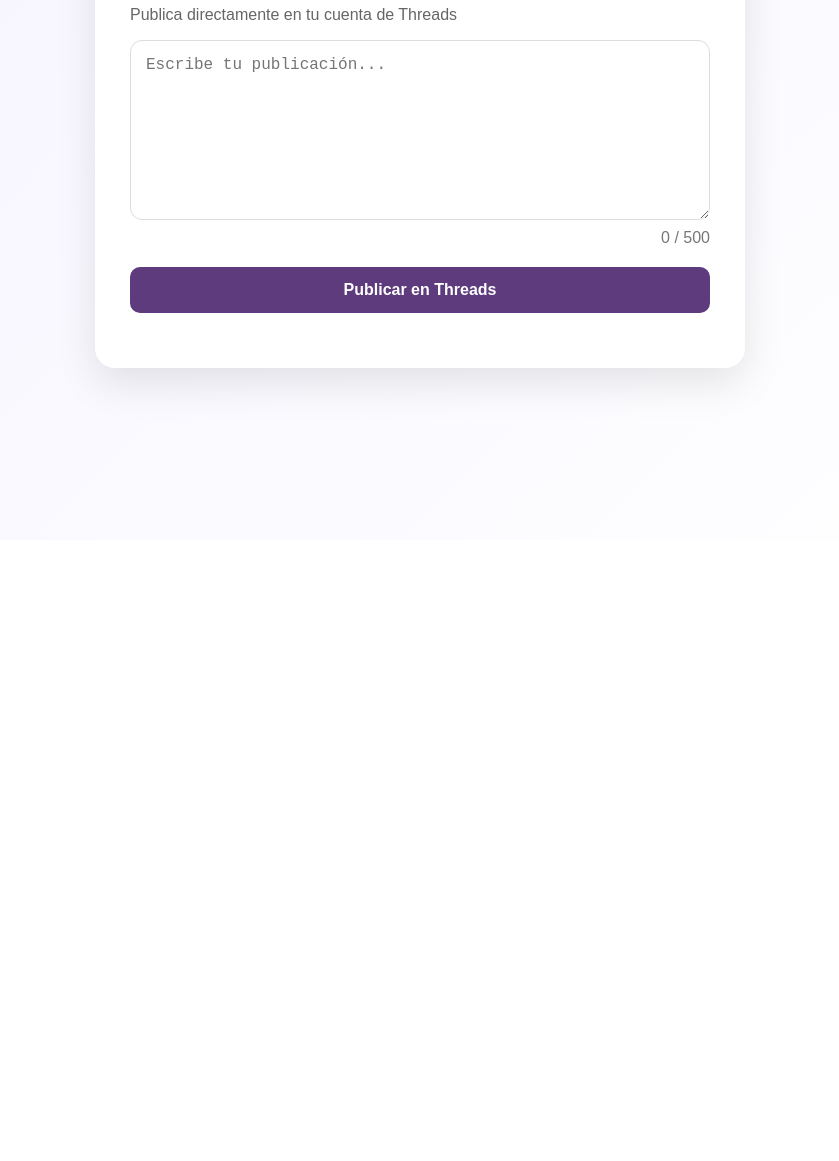
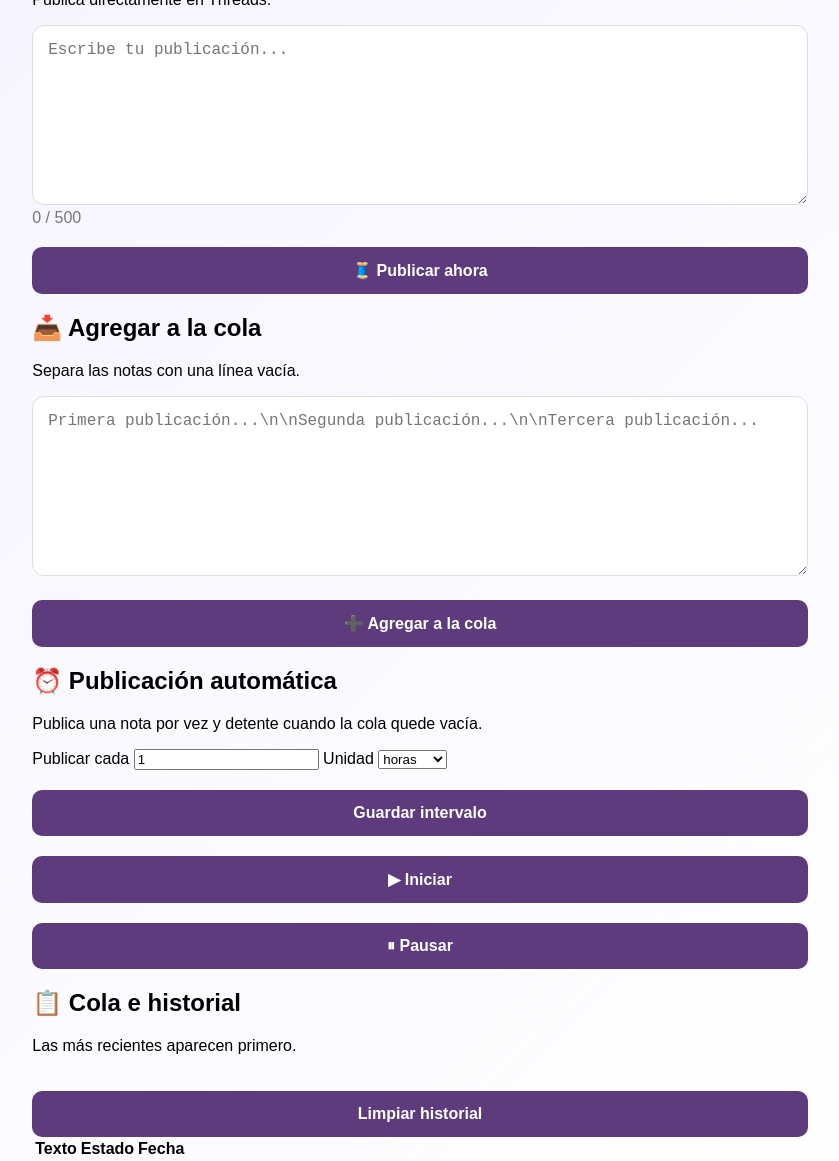
Before and after one commit to BenjayEstudios/threads-ai-publisher, a website: page public/index.html in a window 1280 px wide. Shown: the part 260-1421 px from the top of the page, without its empty margins (220-1059 px from the left). Before the commit the page ends 800 px from the top, so only its background shows below. Drawn offline with Linux system fonts and the light colour scheme.

Commit message:
feat: replace UI with V2 dashboard queue scheduler and history

```diff
--- a/public/index.html
+++ b/public/index.html
@@ -1,50 +1,84 @@
 <!DOCTYPE html>
 <html lang="es">
+<head>
+    <meta charset="UTF-8">
+    <meta name="viewport" content="width=device-width, initial-scale=1.0">
+    <title>Threads AI Publisher</title>
+    <link rel="stylesheet" href="style.css">
+</head>
+<body>
+    <main class="app-shell">
+        <header class="topbar">
+            <div>
+                <h1>🧵 Threads AI Publisher</h1>
+                <p>Publica ahora o deja una cola trabajando automáticamente.</p>
+            </div>
+            <div id="automationBadge" class="badge paused">⏸ Pausado</div>
+        </header>
 
-<head>
+        <section class="stats-grid">
+            <article class="stat-card"><span>Pendientes</span><strong id="pendingCount">0</strong></article>
+            <article class="stat-card"><span>Publicados</span><strong id="publishedCount">0</strong></article>
+            <article class="stat-card"><span>Errores</span><strong id="errorCount">0</strong></article>
+            <article class="stat-card"><span>Próxima publicación</span><strong id="nextPublish">—</strong></article>
+        </section>
 
-    <meta charset="UTF-8">
+        <div class="grid-layout">
+            <section class="panel">
+                <div class="panel-title">
+                    <div><h2>✍️ Publicar ahora</h2><p>Publica directamente en Threads.</p></div>
+                </div>
+                <textarea id="postText" maxlength="500" placeholder="Escribe tu publicación..."></textarea>
+                <div class="row-between"><span class="counter"><span id="counter">0</span> / 500</span></div>
+                <button id="publishButton" class="primary">🧵 Publicar ahora</button>
+                <div id="manualStatus" class="status"></div>
+            </section>
 
-    <meta name="viewport"
-          content="width=device-width, initial-scale=1.0">
-
-    <title>Threads AI Publisher</title>
-
-    <link rel="stylesheet"
-          href="style.css">
-
-</head>
-
-<body>
-
-    <main class="container">
-
-        <h1>🧵 Threads AI Publisher</h1>
-
-        <p class="subtitle">
-            Publica directamente en tu cuenta de Threads
-        </p>
-
-        <textarea
-            id="postText"
-            maxlength="500"
-            placeholder="Escribe tu publicación..."
-        ></textarea>
-
-        <div class="counter">
-            <span id="counter">0</span> / 500
+            <section class="panel">
+                <div class="panel-title">
+                    <div><h2>📥 Agregar a la cola</h2><p>Separa las notas con una línea vacía.</p></div>
+                </div>
+                <textarea id="queueText" maxlength="10000" placeholder="Primera publicación...\n\nSegunda publicación...\n\nTercera publicación..."></textarea>
+                <button id="addQueueButton" class="secondary">➕ Agregar a la cola</button>
+                <div id="queueStatus" class="status"></div>
+            </section>
         </div>
 
-        <button id="publishButton">
-            Publicar en Threads
-        </button>
+        <section class="panel scheduler-panel">
+            <div class="panel-title">
+                <div><h2>⏰ Publicación automática</h2><p>Publica una nota por vez y detente cuando la cola quede vacía.</p></div>
+            </div>
+            <div class="scheduler-controls">
+                <label>Publicar cada
+                    <input id="intervalValue" type="number" min="1" value="1">
+                </label>
+                <label>Unidad
+                    <select id="intervalUnit">
+                        <option value="minutes">minutos</option>
+                        <option value="hours" selected>horas</option>
+                        <option value="days">días</option>
+                    </select>
+                </label>
+                <button id="saveSettingsButton" class="secondary">Guardar intervalo</button>
+                <button id="startButton" class="primary">▶ Iniciar</button>
+                <button id="pauseButton" class="warning">⏸ Pausar</button>
+            </div>
+            <div id="schedulerStatus" class="status"></div>
+        </section>
 
-        <div id="status"></div>
-
+        <section class="panel">
+            <div class="panel-title">
+                <div><h2>📋 Cola e historial</h2><p>Las más recientes aparecen primero.</p></div>
+                <button id="clearHistoryButton" class="danger-outline">Limpiar historial</button>
+            </div>
+            <div class="table-wrap">
+                <table>
+                    <thead><tr><th>Texto</th><th>Estado</th><th>Fecha</th><th></th></tr></thead>
+                    <tbody id="postsTable"></tbody>
+                </table>
+            </div>
+        </section>
     </main>
-
     <script src="app.js"></script>
-
 </body>
-
 </html>
```
